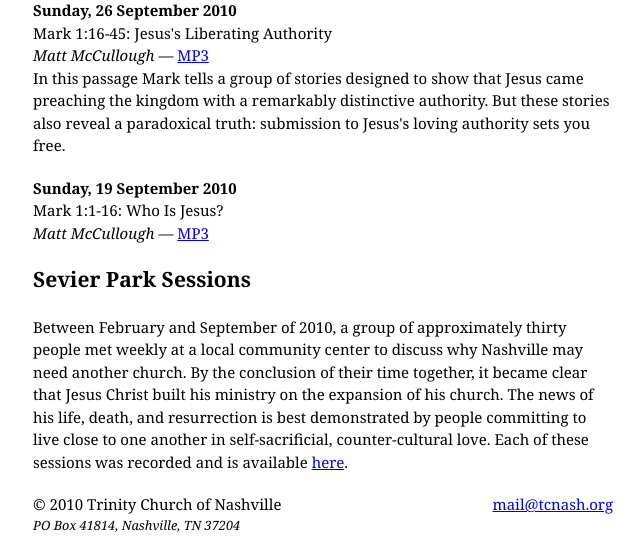
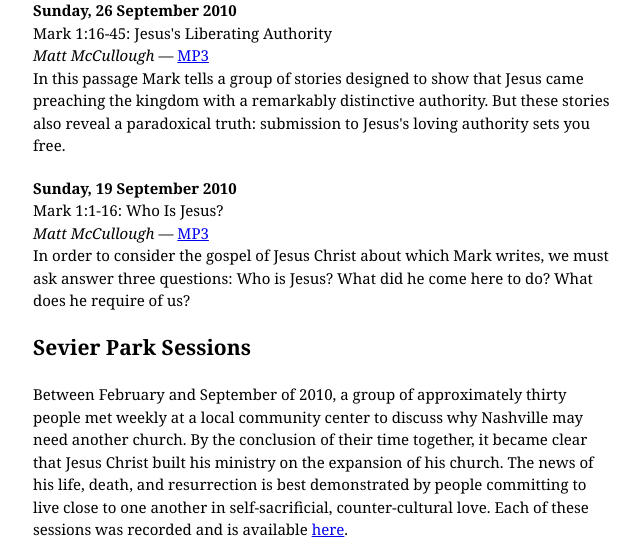
Before and after one commit to drewr/trinitypy, a Django app: template templates/audio.html in a window 1280 px wide. Shown: the part 225-777 px from the top of the page, without its empty margins (137-781 px from the left). Run offline with Django 3.2, Linux system fonts and the light colour scheme; the template is opened without the code that fills it, so the values that code supplies are empty.

Commit message:
Add desc to Sept 19 audio.

```diff
--- a/templates/audio.html
+++ b/templates/audio.html
@@ -24,6 +24,9 @@ submission to Jesus's loving authority sets you free.
 Mark 1:1-16: Who Is Jesus?<br/>
 <i>Matt McCullough</i> &#8212;
 <a href="http://media.tcnash.org/2010-09-19-Mark-1-Who-Is-Jesus.mp3">MP3</a><br/>
+In order to consider the gospel of Jesus Christ about which Mark
+writes, we must ask answer three questions: Who is Jesus?  What did he
+come here to do?  What does he require of us?
 </p>
 
 <h3>Sevier Park Sessions</h3>
```
